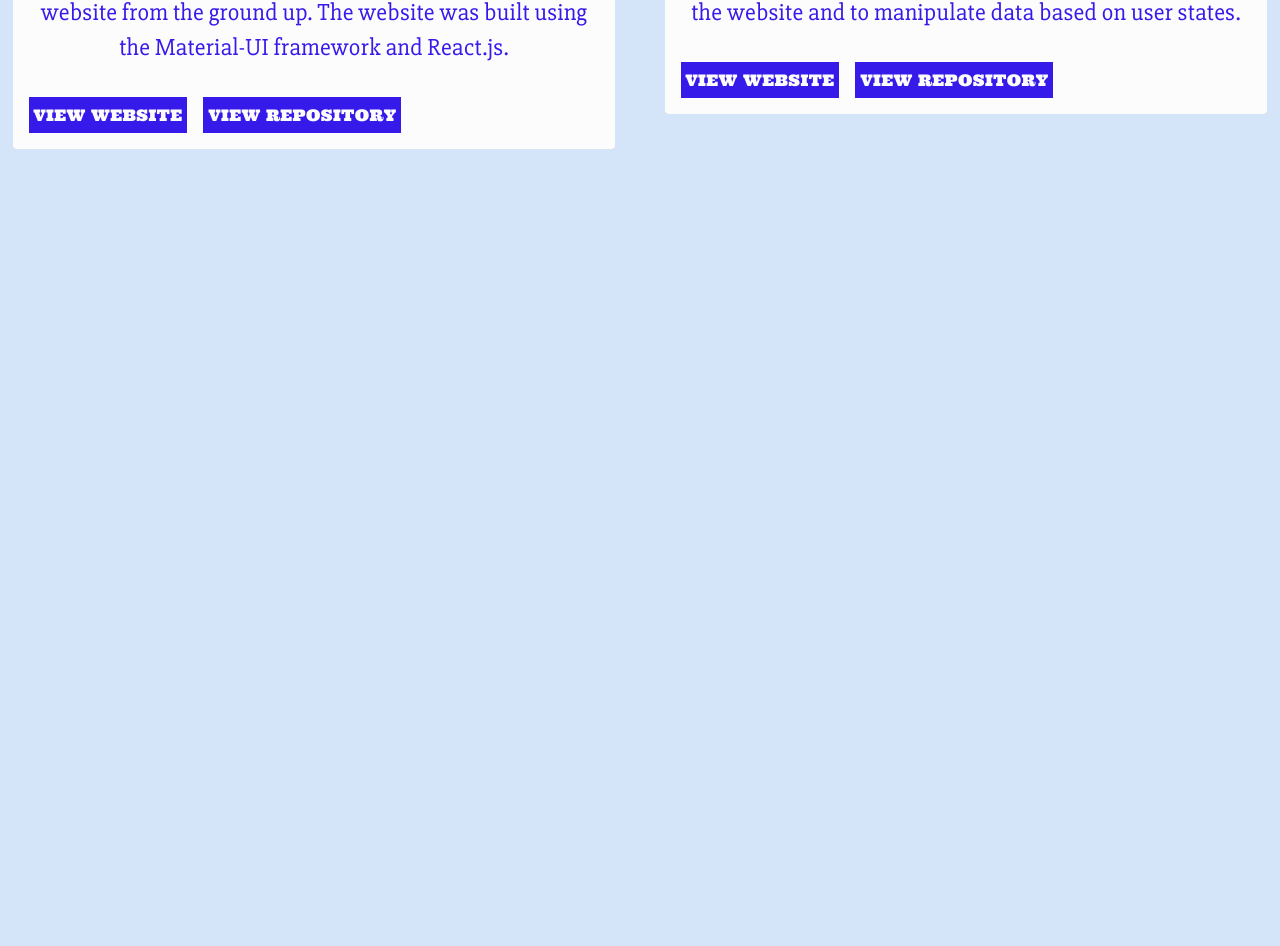
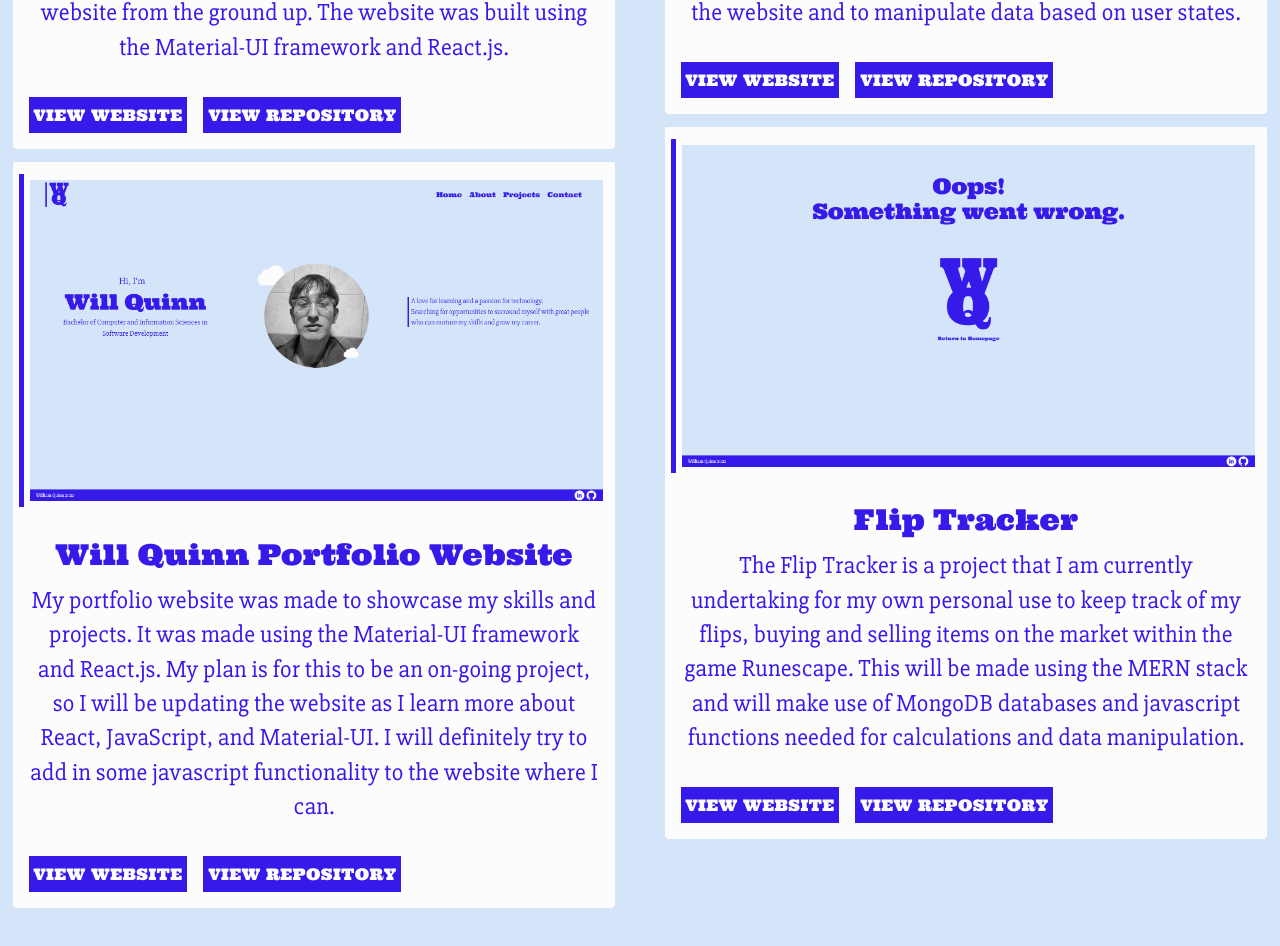
Before and after one commit to Will-Quinn/WillQuinnPortfolio, a React (Create React App) app in the folder willquinn/: page /Projects in a window 1280 px wide. Shown: the part 920-1866 px from the top of the page. Before the commit the page ends 1146 px from the top, so only its background shows below. Built offline with nearby package versions, Linux system fonts and the light colour scheme.

Commit message:
added new items to projects. added 404 page

```diff
--- a/willquinn/src/App.js
+++ b/willquinn/src/App.js
@@ -1,10 +1,12 @@
 
-import {Routes,Route, BrowserRouter } from 'react-router-dom'
+import {Routes,Route, BrowserRouter} from 'react-router-dom'
 import React from 'react';
 import Home from './routes/home';
 import About from './routes/about';
 import Contact from './routes/contact';
 import Projects from './routes/projects';
+import PageNotFound from './routes/pageNotFound';
+
 export default function App() {
   return (
     <BrowserRouter>
@@ -18,6 +20,7 @@ export default function App() {
             <Route path="/About" element={<About />} />
             <Route path="/Contact" element={<Contact />} />
             <Route path="/Projects" element={<Projects />} />
+            <Route path='*' element={<PageNotFound />} />
           </Routes>
         </div>
       </div>
--- /dev/null
+++ b/willquinn/src/routes/css/pageNotFound.css
@@ -0,0 +1,5 @@
+.pageNotFound{
+    text-align: center;
+    justify-content: center;
+    margin-top: 5%;
+}
--- a/willquinn/src/routes/home.js
+++ b/willquinn/src/routes/home.js
@@ -1,7 +1,7 @@
 import React from "react";
 import NavBar from './shared/NavBar';
 import Footer from './shared/footer';
-import { Avatar, Typography } from "@mui/material";
+import {Typography } from "@mui/material";
 import Box from '@mui/material/Box';
 import Grid from '@mui/material/Grid';
 import me from '../assets/me.png';
--- /dev/null
+++ b/willquinn/src/routes/pageNotFound.js
@@ -0,0 +1,35 @@
+import React from "react";
+import Footer from './shared/footer';
+import {Typography } from "@mui/material";
+import {Avatar, Link} from "@mui/material";
+import logo from "../assets/logo.png";
+import './css/pageNotFound.css'
+
+
+
+export default function PageNotFound(){
+
+    return (
+      /* add grid */
+ <div className="pageNotFound">
+          <Typography className="name" variant="h1" component="h1" color="#361aea" sx ={{fontSize: "4.5rem", width: "100%",height: "auto",maxWidth: "100%", textAlign: "center", margin: "auto"}}>
+            Oops!
+          </Typography>
+          <Typography className="name" variant="h1" component="h1" color="#361aea" sx ={{fontSize: "4.5rem", width: "100%",height: "auto",maxWidth: "100%", textAlign: "center", margin: "auto"}}>
+            Something went wrong.
+          </Typography>
+        <Link href={"/"}sx={{margin: "auto", textDecoration: "none", color: "#361aea"}}>
+          <Avatar sx={{ width: "15rem", height: "15rem", padding: "1%", margin: "auto", marginTop: "5%"}}
+            className="logo"
+            alt="logo"
+            src={logo}
+            variant="square"
+          />
+          Return to Homepage
+        </Link>
+        <div className="footerDiv">
+        <Footer />
+        </div>
+     </div>
+    );
+  }
--- a/willquinn/src/routes/projects.js
+++ b/willquinn/src/routes/projects.js
@@ -1,5 +1,7 @@
 import * as React from 'react';
 import mapuche from '../assets/mapuche.png';
+import homePage from '../assets/homepage.png';
+import notFound from '../assets/notFound.png';
 import speed from '../assets/speed.png';
 import Grid from '@mui/material/Grid';
 import { styled } from '@mui/material/styles';
@@ -76,6 +78,49 @@ const Item = styled(Card)(() => ({
                 </CardActions>
               </Card>
               </Item>
+                            <Item sx={{
+                margin: "2%", bgcolor: "#fcfcfd"}}>
+                <Card sx={{
+                  maxWidth: "100%",
+                  bgcolor: "#fcfcfd",
+                  }}>
+                <CardMedia sx={{
+                  width: "95%",
+                  margin: "2%",
+                  marginLeft: "auto",
+                  marginRight: "auto",
+                  padding: "1%",
+                  borderLeft: "5px solid #361aea",}}
+                  component="img"
+                  alt="Will Quinn portfolio Homepage"
+                  image={homePage}
+                  imageStyle={{objectFit: 'scale-down'}}
+                  className="mapucheCard"
+                />
+                <CardContent sx={{
+                  bgcolor: "#fcfcfd",
+                  color: "#361aea"}}>
+                  <Typography className = "typographyHeading" gutterBottom variant="h5" component="div">
+                    Will Quinn Portfolio Website
+                  </Typography>
+                  <Typography className = "typographyBody" variant="body2" color="#361aea">
+                    My portfolio website was made to showcase my skills and projects. It was made using the Material-UI framework and React.js.
+                    My plan is for this to be an on-going project, so I will be updating the website as I learn more about React, JavaScript, and Material-UI.
+                    I will definitely try to add in some javascript functionality to the website where I can.
+                  </Typography>
+                </CardContent>
+                <CardActions sx={{
+                  bgcolor: "#fcfcfd",
+                  color: "#361aea",
+                  border: "none",
+                  borderRadius: "none"}}>
+                  <div className="buttonContainer">
+                  <Button sx={{ color: "#fcfcfd", bgcolor: "#361aea", margin: "0.5rem"}} className = "button" size="small" href='https://willquinn.netlify.app/'>View Website</Button>
+                  <Button sx={{ color: "#fcfcfd", bgcolor: "#361aea", margin: "0.5rem"}} className = "button" size="small" href='https://github.com/Will-Quinn/WillQuinnPortfolio'>View Repository</Button>
+                  </div>
+                </CardActions>
+              </Card>
+              </Item>
             </Grid>
             <Grid item xs={6}>
               <Item sx={{
@@ -122,6 +167,48 @@ const Item = styled(Card)(() => ({
                 </CardActions>
               </Card>
               </Item>
+                                          <Item sx={{
+                margin: "2%", bgcolor: "#fcfcfd"}}>
+                <Card sx={{
+                  maxWidth: "100%",
+                  bgcolor: "#fcfcfd",
+                  }}>
+                <CardMedia sx={{
+                  width: "95%",
+                  margin: "2%",
+                  marginLeft: "auto",
+                  marginRight: "auto",
+                  padding: "1%",
+                  borderLeft: "5px solid #361aea",}}
+                  component="img"
+                  alt="Will Quinn portfolio Homepage"
+                  image={notFound}
+                  imageStyle={{objectFit: 'scale-down'}}
+                  className="mapucheCard"
+                />
+                <CardContent sx={{
+                  bgcolor: "#fcfcfd",
+                  color: "#361aea"}}>
+                  <Typography className = "typographyHeading" gutterBottom variant="h5" component="div">
+                    Flip Tracker
+                  </Typography>
+                  <Typography className = "typographyBody" variant="body2" color="#361aea">
+                    The Flip Tracker is a project that I am currently undertaking for my own personal use to keep track of my flips, buying and selling items on the market within the game Runescape.
+                    This will be made using the MERN stack and will make use of MongoDB databases and javascript functions needed for calculations and data manipulation.
+                  </Typography>
+                </CardContent>
+                <CardActions sx={{
+                  bgcolor: "#fcfcfd",
+                  color: "#361aea",
+                  border: "none",
+                  borderRadius: "none"}}>
+                  <div className="buttonContainer">
+                  <Button sx={{ color: "#fcfcfd", bgcolor: "#361aea", margin: "0.5rem"}} className = "button" size="small" href='https://willquinn.netlify.app/PageNotFound'>View Website</Button>
+                  <Button sx={{ color: "#fcfcfd", bgcolor: "#361aea", margin: "0.5rem"}} className = "button" size="small" href='https://willquinn.netlify.app/PageNotFound'>View Repository</Button>
+                  </div>
+                </CardActions>
+              </Card>
+              </Item>
             </Grid>
           </Grid>
           </div>
--- a/willquinn/src/routes/shared/footer.js
+++ b/willquinn/src/routes/shared/footer.js
@@ -8,7 +8,7 @@ import Typography from '@mui/material/Typography';
 //components and functions here
 function Footer() {
   return (
-      <BottomNavigation className="footer" sx={{ background: "#361aea", height: "3%", marginTop: "10%", bottom: 0, justifyContent:"space-between" }} position="fixed">
+      <BottomNavigation className="footer" sx={{ background: "#361aea", height: "3%", bottom: 0, justifyContent:"space-between" }} position="fixed">
         <div className = "authorDiv">
         <Typography sx={{marginTop:"0.5%",fontSize: "1rem",color: "#fcfcfd"}} className = "author" variant="body2">
             William Quinn 2022
```
Also changed, not shown: willquinn/src/assets/homepage.png (added), willquinn/src/assets/notFound.png (added).
